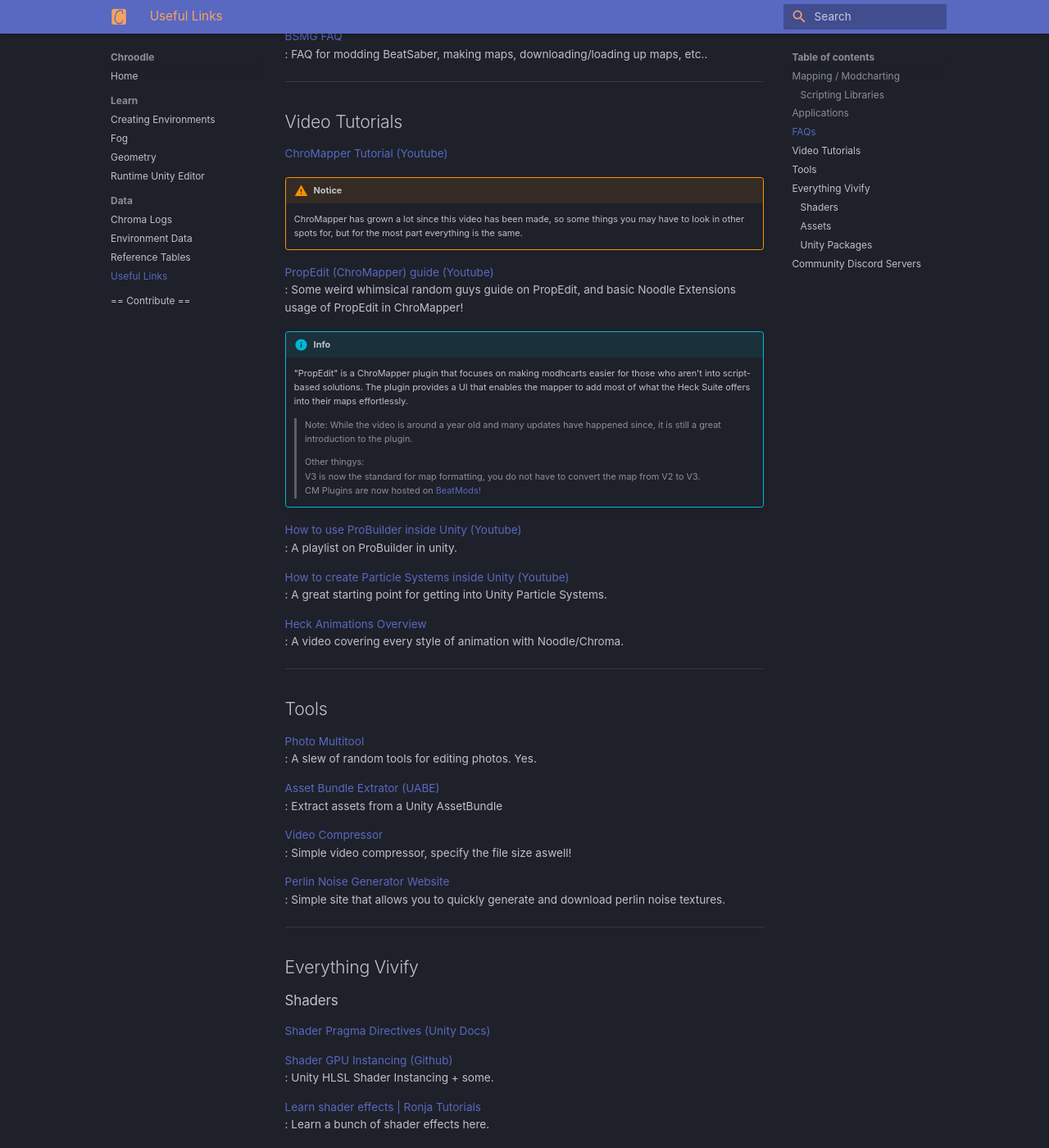
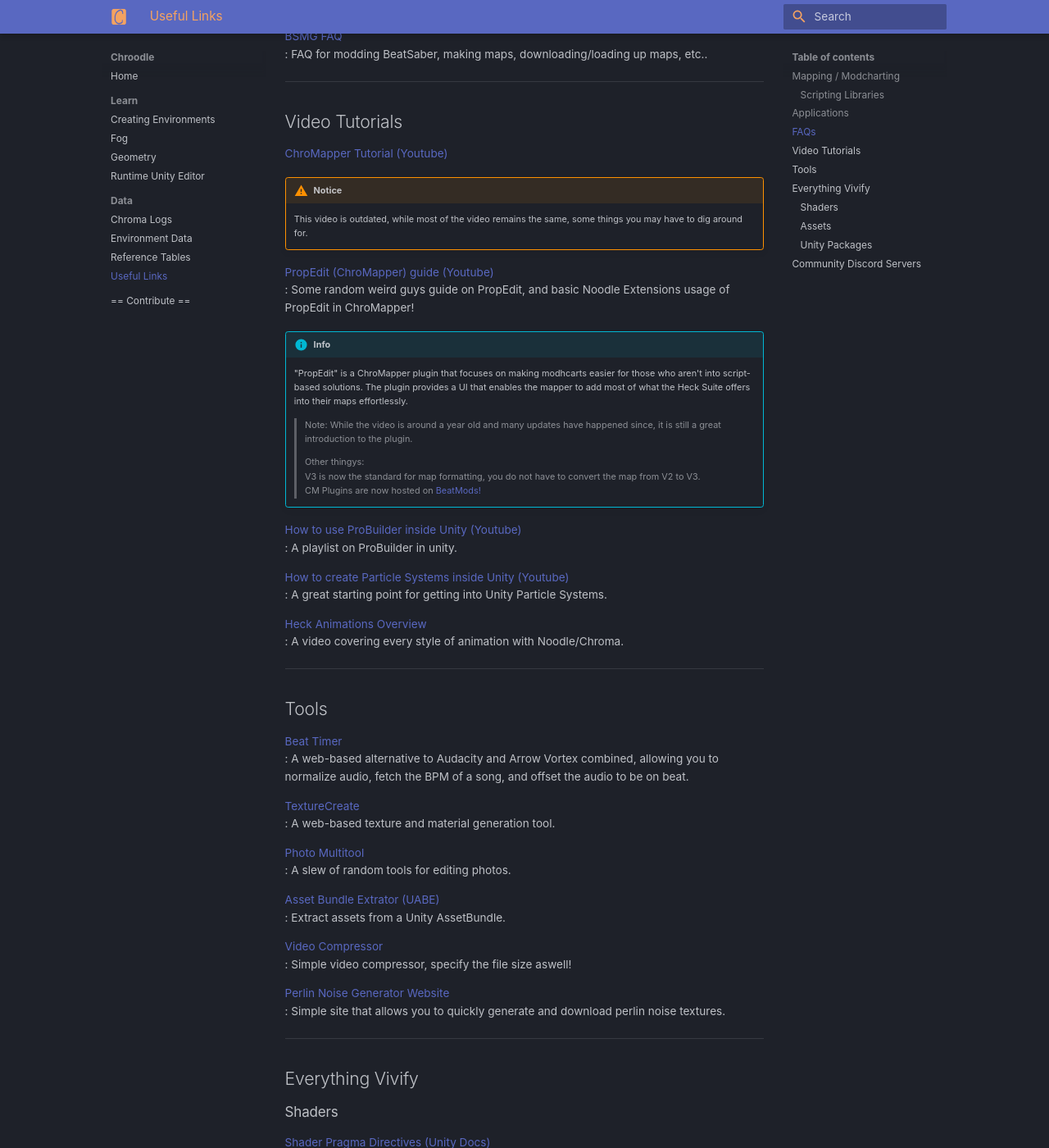
Before and after one commit to UGEcko/chroodleWeb, an MkDocs documentation site: the page built from docs/data/links.md, in a window 1280 px wide and 1400 px high, scrolled down 1613 px. Shown: the whole window at 82% size. Built offline with MkDocs 1.6.1 and Material for MkDocs 9.7.7, drawn with Linux system fonts in a browser that asks for light colours; some web fonts are replaced; some of the changed text lies outside the part shown.

Commit message:
Add more links + smol changes

```diff
--- a/docs/data/links.md
+++ b/docs/data/links.md
@@ -57,9 +57,9 @@
 [ChroMapper Tutorial (Youtube)](https://youtu.be/6SixwKR43Zg)
 
 !!! warning "Notice"
-    ChroMapper has grown a lot since this video has been made, so some things you may have to look in other spots for, but for the most part everything is the same.
+    This video is outdated, while most of the video remains the same, some things you may have to dig around for.
 
-[PropEdit (ChroMapper) guide (Youtube)](https://www.youtube.com/watch?v=FXcnebgOLpA) <br> : Some weird whimsical random guys guide on PropEdit, and basic Noodle Extensions usage of PropEdit in ChroMapper!
+[PropEdit (ChroMapper) guide (Youtube)](https://www.youtube.com/watch?v=FXcnebgOLpA) <br> : Some random weird guys guide on PropEdit, and basic Noodle Extensions usage of PropEdit in ChroMapper!
 !!! info
     "PropEdit" is a ChroMapper plugin that focuses on making modhcarts easier for those who aren't into script-based solutions. The plugin provides a UI that enables the mapper to add most of what the Heck Suite offers into their maps effortlessly.
     > Note: While the video is around a year old and many updates have happened since, it is still a great introduction to the plugin.
@@ -78,9 +78,13 @@
 
 ## Tools
 
-[Photo Multitool](https://www.photomultitool.com/tools) <br> : A slew of random tools for editing photos. Yes.
+[Beat Timer](https://beat-timer.webry.com/) <br> : A web-based alternative to Audacity and Arrow Vortex combined, allowing you to normalize audio, fetch the BPM of a song, and offset the audio to be on beat.
 
-[Asset Bundle Extrator (UABE)](https://github.com/SeriousCache/UABE) <br> : Extract assets from a Unity AssetBundle
+[TextureCreate](https://gameanimation.info/texture-create/) <br> : A web-based texture and material generation tool.
+
+[Photo Multitool](https://www.photomultitool.com/tools) <br> : A slew of random tools for editing photos.
+
+[Asset Bundle Extrator (UABE)](https://github.com/SeriousCache/UABE) <br> : Extract assets from a Unity AssetBundle.
 
 [Video Compressor](https://8mb.video/) <br> : Simple video compressor, specify the file size aswell!
 
@@ -107,31 +113,29 @@
 
 [Surface Shader Examples in Unity (Unity Docs)](https://docs.unity3d.com/Manual/SL-SurfaceShaderExamples.html) <br> : A bunch of examples with surface shading.
 
-[Unity Built-In Shader Variables (Unity Docs)](https://docs.unity3d.com/Manual/SL-UnityShaderVariables.html) <br> : (!IMPORTANT!)
+[Unity Built-In Shader Variables (Unity Docs)](https://docs.unity3d.com/Manual/SL-UnityShaderVariables.html) <br> : A handfull of included shader variables, some you will likely use. Study these!
 
 [Unity "UnityCG" Include source (Unity Docs)](https://github.com/TwoTailsGames/Unity-Built-in-Shaders/blob/master/CGIncludes/UnityCG.cginc) <br> : "What does `#include "UnityCG.cginc"` add to my shader file?" This!
 
 [Standard CG Shader Library](https://developer.download.nvidia.com/cg/index_stdlib.html) <br> : A bunch of math functions included with the standard library.
 
-[Shader Knowledge](https://github.com/pema99/shader-knowledge)
-
-[iquilezles.](https://iquilezles.org/articles/) <br> : An absolute goldmine of knowledge with shader.. Just shader.
+[iquilezles.](https://iquilezles.org/articles/) <br> : An absolute goldmine of knowledge with shaders.
 
 [The Book of Shaders](https://thebookofshaders.com/01/) <br> : A great introduction to shaders!
 
-[Writing HLSL (Unity Docs)](https://docs.unity3d.com/Manual/SL-ShaderPrograms.html) <br> : Learn how to write HLSL programs
+[Writing HLSL (Unity Docs)](https://docs.unity3d.com/Manual/SL-ShaderPrograms.html) <br> : Learn how to write HLSL programs.
 
 [Shader Anatomy (Unity)](https://learn.unity.com/tutorial/shaderlab-anatomy-of-a-shader) <br> : Learn about the structure of a HLSL shader!
 
-[Global Variables for BeatSaber Shaders (1.29.1)](https://pastebin.com/XKmuwJZz) <br> : All Global Variables for shaders found on BeatSaber shaders on 1.29.1
+[Global Variables for BeatSaber Shaders (1.29.1)](https://pastebin.com/XKmuwJZz) <br> : All Global Variables for shaders found on BeatSaber shaders on 1.29.1.
 
 [Shader "Did you knows" by Owen](https://github.com/OwenTheProgrammer/The-Shader-Grimoire/blob/main/DidYouKnow/README.md) <br> : A great source of niche (unity) shader information. (Recommended to bookmark if you are a beginner especially!)
 
 ### Assets
 
-[Noise Pack (Free)](https://opengameart.org/content/noise-texture-pack) <br> : Its a free pack of noise textures cmon
+[Noise Pack (Free)](https://opengameart.org/content/noise-texture-pack) <br> : A pack of 700+ noise textures.
 
-[Gradient Pack (Free)](https://opengameart.org/content/gradient-texture-pack) <br> : Its a free pack of gradient textures CMON.
+[Gradient Pack (Free)](https://opengameart.org/content/gradient-texture-pack) <br> : A pack of 300+ gradient textures.
 
 
 ### Unity Packages
```
Also changed, not shown: other parts of docs/data/links.md (+2 -0 lines).
